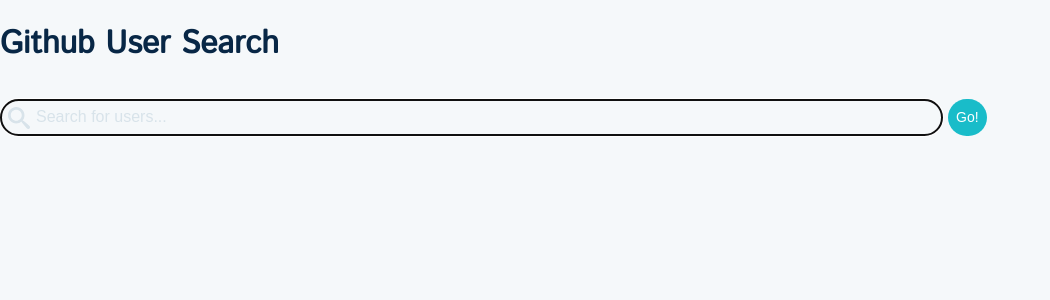
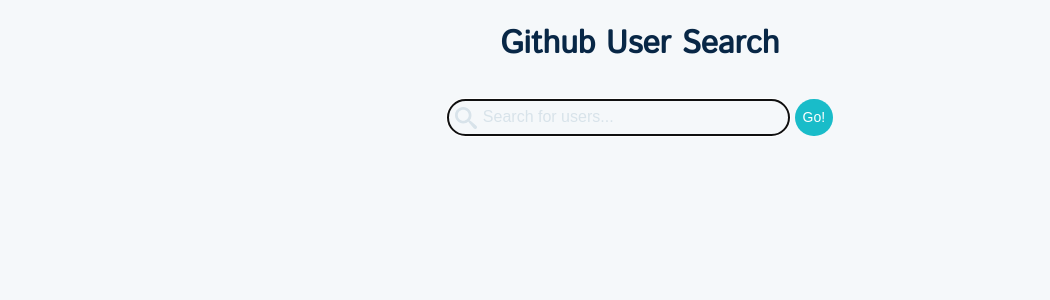
Before and after one commit to aloftin/github-user-search, a React (Create React App) app: page / in a window 1280 px wide. Shown: the top 300 px of the page, without its empty margins (0-1050 px from the left). Built offline with nearby package versions, Linux system fonts and the light colour scheme.

Commit message:
App container now uses new Button component

```diff
--- a/src/components/App.js
+++ b/src/components/App.js
@@ -2,6 +2,7 @@
 import Search from './Search';
 import Followers from './Followers';
 import Api from '../lib/api';
+import Button from './Button';
 import '../styles/App.css';
 
 const initialState = {
@@ -59,7 +60,7 @@
 
   renderLoadMoreButton() {
     return this.state.hasMoreFollowers ? (
-      <button onClick={this.getNextPageOfFollowers}>Load more</button>
+      <Button content="Load more" onClick={this.getNextPageOfFollowers} />
     ) : (
       <div />
     );
@@ -67,7 +68,7 @@
 
   render() {
     return (
-      <div className="App">
+      <div className="app">
         <h1>Github User Search</h1>
         <Search searchForUser={this.searchForUser} resetState={this.resetState} />
         <Followers followers={this.state.followers} />
```
